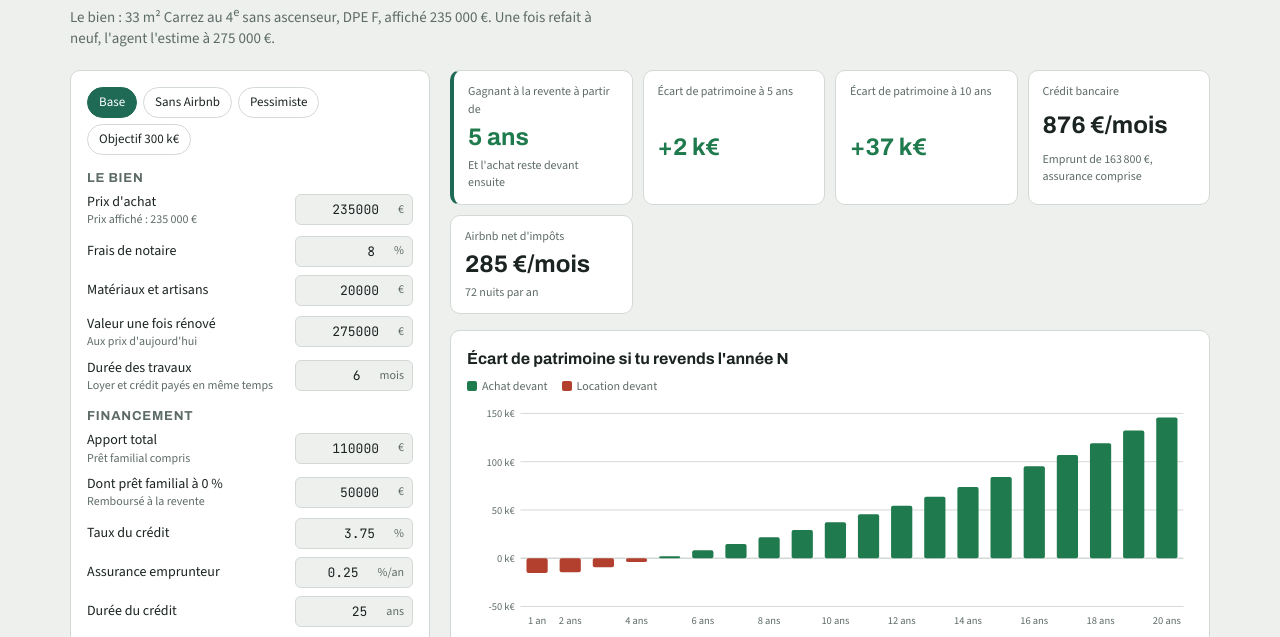
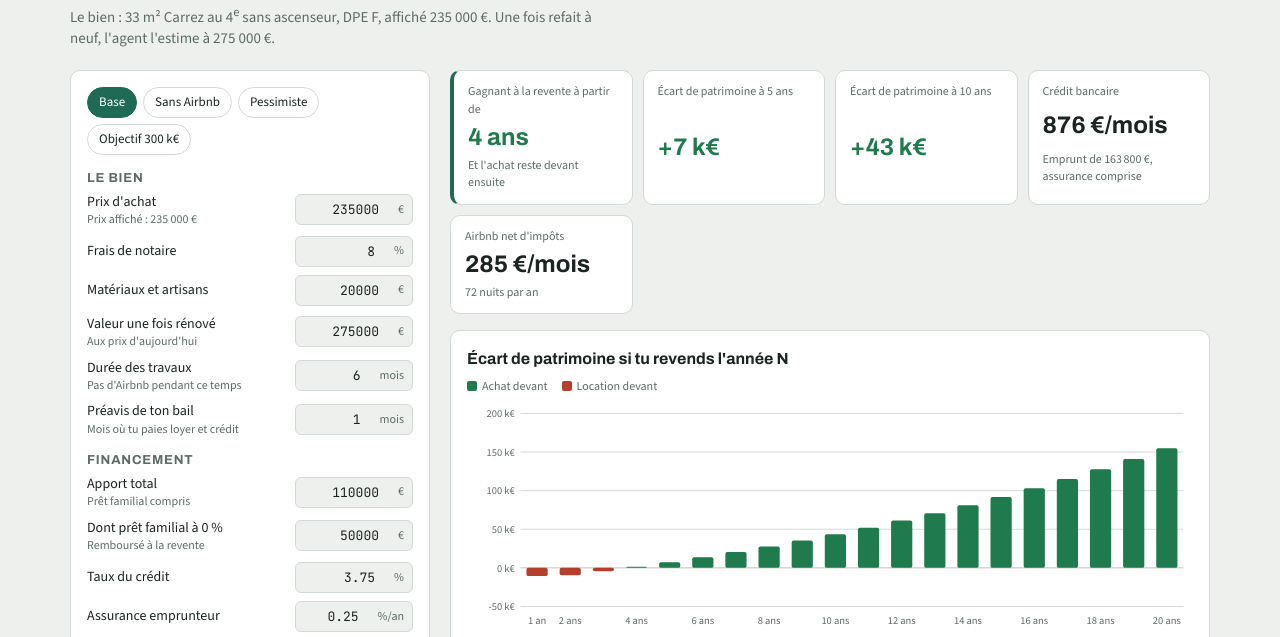
Before and after one commit to anaelle-s/simulateur-achat-location, a plain HTML site: page index.html in a window 1280 px wide. Shown: the part 156-793 px from the top of the page. Drawn offline with nearby package versions, Linux system fonts and the light colour scheme.

Commit message:
Un seul mois de double loyer (préavis) pendant les travaux
Co-Authored-By: Claude Opus 5.5 <noreply@anthropic.com>
Claude-Session: https://claude.ai/code/session_014BSgaXqZpNeusxY1UtZuTj

```diff
--- a/index.html
+++ b/index.html
@@ -109,7 +109,8 @@ td:first-child, th:first-child { text-align: left; }
         <div class="field"><label for="frais_notaire">Frais de notaire</label><div class="num"><input id="frais_notaire" type="number" step="0.1"><span>%</span></div></div>
         <div class="field"><label for="materiaux">Matériaux et artisans</label><div class="num"><input id="materiaux" type="number" step="1000"><span>€</span></div></div>
         <div class="field"><label for="valeur_apres">Valeur une fois rénové<small>Aux prix d'aujourd'hui</small></label><div class="num"><input id="valeur_apres" type="number" step="5000"><span>€</span></div></div>
-        <div class="field"><label for="mois_travaux">Durée des travaux<small>Loyer et crédit payés en même temps</small></label><div class="num"><input id="mois_travaux" type="number" step="1"><span>mois</span></div></div>
+        <div class="field"><label for="mois_travaux">Durée des travaux<small>Pas d'Airbnb pendant ce temps</small></label><div class="num"><input id="mois_travaux" type="number" step="1"><span>mois</span></div></div>
+        <div class="field"><label for="mois_double_loyer">Préavis de ton bail<small>Mois où tu paies loyer et crédit</small></label><div class="num"><input id="mois_double_loyer" type="number" step="1"><span>mois</span></div></div>
       </fieldset>
 
       <fieldset><legend>Financement</legend>
@@ -181,7 +182,7 @@ td:first-child, th:first-child { text-align: left; }
 <script>
 const DEFAULT = {
   prix: 235000, frais_notaire: 8, materiaux: 20000, apport_total: 110000, pret_familial: 50000,
-  valeur_apres: 275000, mois_travaux: 6, taux: 3.75, assur: 0.25, duree: 25,
+  valeur_apres: 275000, mois_travaux: 6, mois_double_loyer: 1, taux: 3.75, assur: 0.25, duree: 25,
   loyer: 910, index_loyer: 2, tf: 600, copro: 135, travaux_copro: 4000, entretien: 0.5,
   valo: 1, placement: 3.5, frais_revente: 4,
   nuits_mois: 6, prix_nuit: 110, couts_airbnb: 20, plafond_nuits: 90, tmi: 30
@@ -228,7 +229,7 @@ function simulate(q, years) {
     const travaux = m <= p.mois_travaux;
     const charges = p.tf / 12 + p.copro + p.entretien * valeur / 12;
     const airbnb = travaux ? 0 : airbnbM;
-    let coutAchat = credit + charges - airbnb + (travaux ? loyer : 0);
+    let coutAchat = credit + charges - airbnb + (m <= p.mois_double_loyer ? loyer : 0);
     if (m === FIXED.mois_copro) coutAchat += p.travaux_copro;
     potAchat *= 1 + placM;
     potLoc *= 1 + placM;
```
